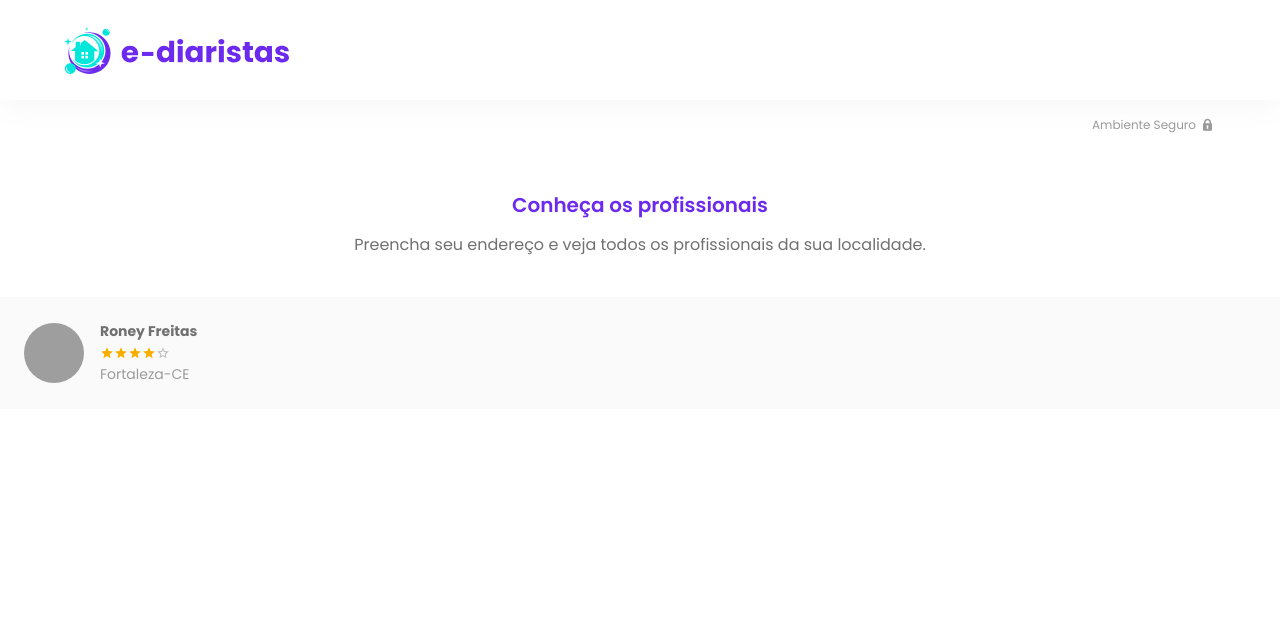
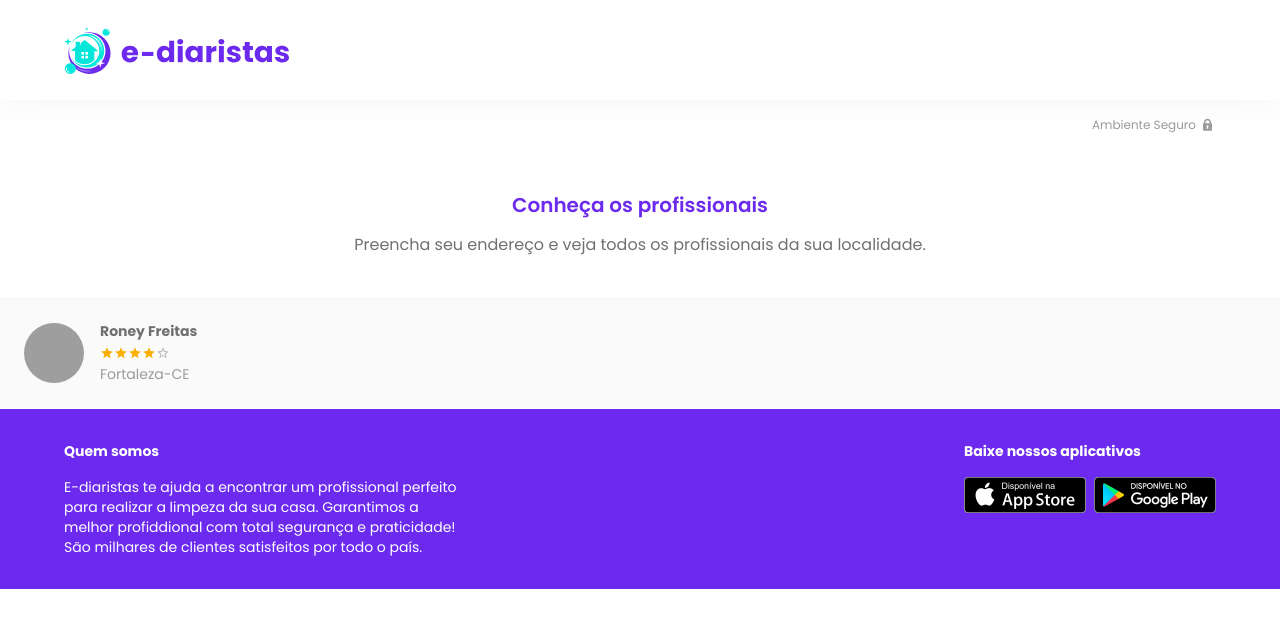
Before and after one commit to roneydev01/ei-diarista-front, a Next.js app: page / in a window 1280 px wide. Shown: the top 628 px of the page. Built offline with nearby package versions, Linux system fonts and the light colour scheme; grey boxes are pictures that could not be loaded.

Commit message:
Feat: created footer component

```diff
--- a/src/pages/_app.tsx
+++ b/src/pages/_app.tsx
@@ -3,6 +3,7 @@
 import Head from 'next/head';
 import theme from 'ui/themes/theme';
 import Header from 'ui/components/surfaces/Header/Header';
+import Footer from 'ui/components/surfaces/Footer/Footer';
 
 function MyApp({ Component, pageProps }) {
   return (
@@ -19,6 +20,7 @@
       <ThemeProvider theme={theme}>
         <Header />
         <Component {...pageProps} />
+        <Footer />
       </ThemeProvider>
     </>
   );
--- /dev/null
+++ b/src/ui/components/surfaces/Footer/Footer.style.tsx
@@ -0,0 +1,39 @@
+import { styled } from '@material-ui/core/styles';
+import { Container, Typography } from '@material-ui/core';
+
+export const FooterStyled = styled('footer')`
+  background-color: ${({ theme }) => theme.palette.primary.main};
+  color: ${({ theme }) =>
+    theme.palette.getContrastText(theme.palette.primary.main)};
+  padding: ${({ theme }) => theme.spacing(4)} 0;
+`;
+
+export const FooterContainer = styled(Container)`
+  display: flex;
+  justify-content: space-between;
+  //Dá espaço entre os elementos <Box>
+  gap: ${({ theme }) => theme.spacing(2)};
+  //Quando diminuir a tela as imagens caem para a parte debaixo
+  flex-wrap: wrap;
+  //Quando tiver abaixo menor que o tamanho médio, será adicionado um espaço estre os <Box>
+  ${({ theme }) => theme.breakpoints.down('md')} {
+    gap: ${({ theme }) => theme.spacing(5)};
+  }
+`;
+
+export const FooterTitle = styled((props) => (
+  <Typography component={'h2'} variant={'body2'} {...props} />
+))`
+  font-weight: bold;
+`;
+
+export const AppList = styled('ul')`
+  display: flex;
+  list-style-type: none;
+  padding: 0;
+  gap: ${({ theme }) => theme.spacing()};
+
+  img {
+    width: 122px;
+  }
+`;
--- /dev/null
+++ b/src/ui/components/surfaces/Footer/Footer.tsx
@@ -0,0 +1,43 @@
+import React from 'react';
+import {
+  FooterStyled,
+  FooterContainer,
+  FooterTitle,
+  AppList,
+} from './Footer.style';
+import { Typography, Box } from '@material-ui/core';
+
+const Footer = () => {
+  return (
+    <FooterStyled>
+      <FooterContainer>
+        <Box sx={{ maxWidth: '400px' }}>
+          <FooterTitle>Quem somos</FooterTitle>
+          <Typography variant={'body2'} sx={{ marginTop: '16px' }}>
+            E-diaristas te ajuda a encontrar um profissional perfeito para
+            realizar a limpeza da sua casa. Garantimos a melhor profiddional com
+            total segurança e praticidade! São milhares de clientes satisfeitos
+            por todo o país.
+          </Typography>
+        </Box>
+        <Box>
+          <FooterTitle>Baixe nossos aplicativos</FooterTitle>
+          <AppList>
+            <li>
+              <a href={'/'} target={'__blank'} rel={'noopener noreferrer'}>
+                <img src={'/img/logos/app-store.png'} alt={'AppStore'} />
+              </a>
+            </li>
+            <li>
+              <a href={'/'} target={'__blank'} rel={'noopener noreferrer'}>
+                <img src={'/img/logos/google-play.png'} alt={'Google Play'} />
+              </a>
+            </li>
+          </AppList>
+        </Box>
+      </FooterContainer>
+    </FooterStyled>
+  );
+};
+
+export default Footer;
```
